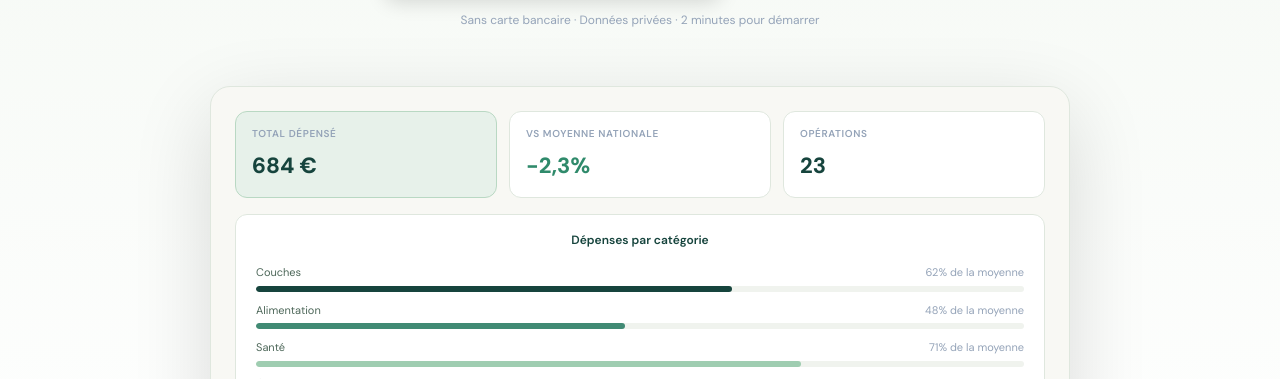
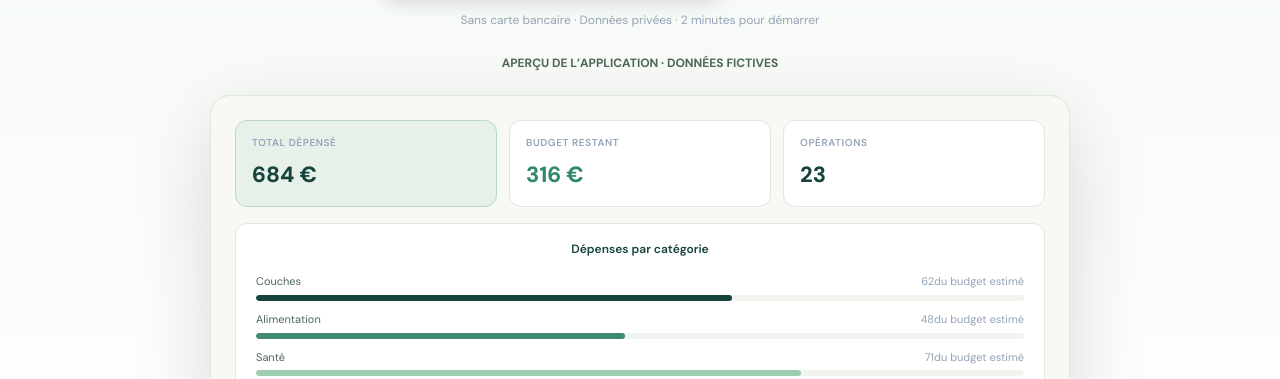
Before and after one commit to ambroiseguyot-del/stackblitz-starters-nzpd1ern, a Next.js app: page / in a window 1280 px wide. Shown: the part 573-952 px from the top of the page. Built offline with nearby package versions, Linux system fonts and the light colour scheme; no server answers.

Commit message:
fix(content): remove unsupported headline statistics and label fictional demo

```diff
--- a/app/page.tsx
+++ b/app/page.tsx
@@ -2,8 +2,8 @@
 
 import Link from 'next/link';
 import { Baby, TrendingDown, ShieldCheck, Zap, PieChart, BarChart2, ArrowRight, CheckCircle } from 'lucide-react';
-import { motion, useInView } from 'framer-motion';
-import { useRef, useEffect, useState } from 'react';
+import { motion } from 'framer-motion';
+import { useEffect, useState } from 'react';
 
 // ─── Hook dark mode ───────────────────────────────────────────────────────────
 function useGlobalDark(): boolean {
@@ -17,27 +17,6 @@ function useGlobalDark(): boolean {
     return () => observer.disconnect();
   }, []);
   return isDark;
-}
-
-// ─── Animated Counter ────────────────────────────────────────────────────────
-function Counter({ to, prefix = '', suffix = '', duration = 2 }: { to: number; prefix?: string; suffix?: string; duration?: number }) {
-  const [count, setCount] = useState(0);
-  const ref = useRef<HTMLSpanElement>(null);
-  const inView = useInView(ref, { once: true });
-
-  useEffect(() => {
-    if (!inView) return;
-    let start = 0;
-    const step = to / (duration * 60);
-    const timer = setInterval(() => {
-      start += step;
-      if (start >= to) { setCount(to); clearInterval(timer); }
-      else setCount(Math.floor(start));
-    }, 1000 / 60);
-    return () => clearInterval(timer);
-  }, [inView, to, duration]);
-
-  return <span ref={ref}>{prefix}{count.toLocaleString('fr-FR')}{suffix}</span>;
 }
 
 // ─── Feature Card ────────────────────────────────────────────────────────────
@@ -243,7 +222,8 @@ export default function LandingPage() {
             </p>
           </motion.div>
 
-          {/* Dashboard preview — mockup CSS au lieu d'une image qui peut manquer */}
+          {/* Démonstration avec données fictives, sans données utilisateurs */}
+          <p style={{ fontSize: 12, fontWeight: 700, color: c.textMuted, margin: '24px 0 -34px' }}>APERÇU DE L’APPLICATION · DONNÉES FICTIVES</p>
           <motion.div
             initial={{ opacity: 0, y: 32, scale: 0.97 }}
             animate={{ opacity: 1, y: 0, scale: 1 }}
@@ -262,7 +242,7 @@ export default function LandingPage() {
             <div style={{ display: 'grid', gridTemplateColumns: 'repeat(3, 1fr)', gap: 12, marginBottom: 16 }}>
               {[
                 { label: 'Total dépensé', value: '684 €', accent: true },
-                { label: 'Vs moyenne nationale', value: '-2,3%', green: true },
+                { label: 'Budget restant', value: '316 €', green: true },
                 { label: 'Opérations', value: '23' },
               ].map((card, i) => (
                 <div key={i} style={{
@@ -287,7 +267,7 @@ export default function LandingPage() {
                 <div key={i} style={{ marginBottom: 10 }}>
                   <div style={{ display: 'flex', justifyContent: 'space-between', marginBottom: 4 }}>
                     <span style={{ fontSize: 11, color: c.textMuted }}>{bar.label}</span>
-                    <span style={{ fontSize: 11, color: '#94A3B8' }}>{bar.pct}% de la moyenne</span>
+                    <span style={{ fontSize: 11, color: '#94A3B8' }}>{bar.pct}du budget estimé</span>
                   </div>
                   <div style={{ height: 6, background: '#F0F3EE', borderRadius: 99, overflow: 'hidden' }}>
                     <div style={{ height: '100%', width: `${bar.pct}%`, background: bar.color, borderRadius: 99 }} />
```
